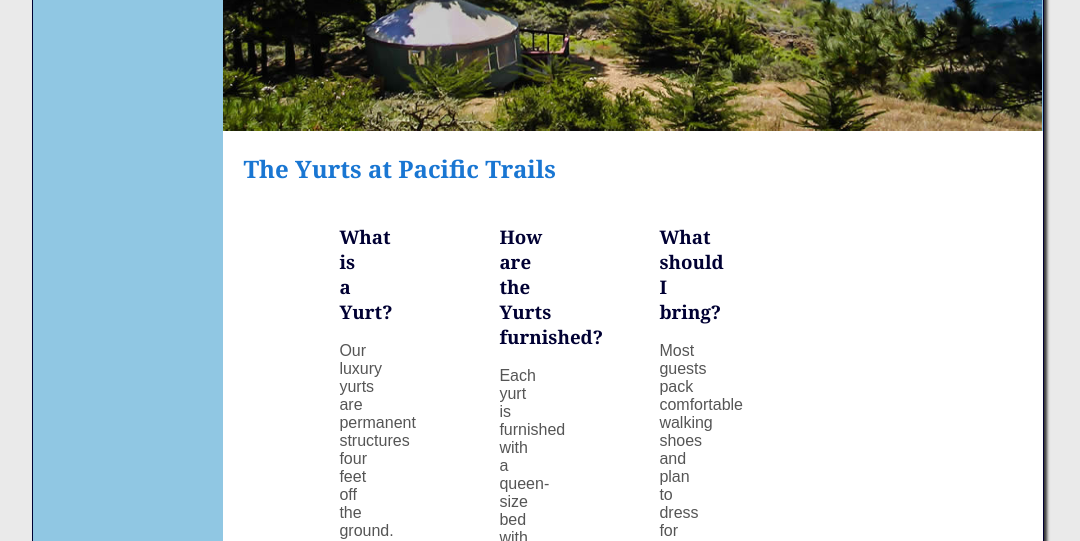
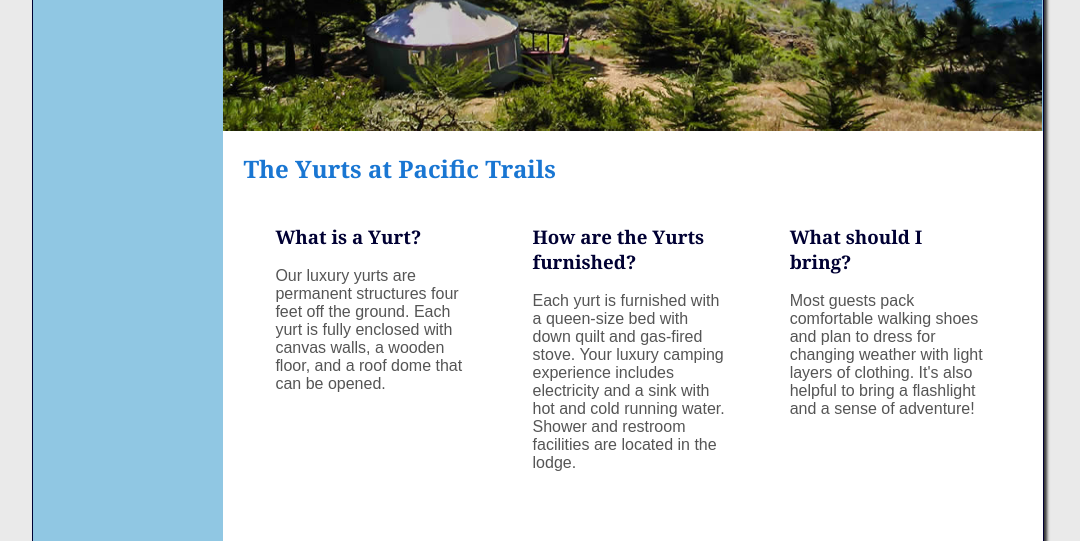
Before and after one commit to stawfox64/chapter-7-assignment, a plain HTML site: page yurts.html in a window 1280 px wide. Shown: the part 238-779 px from the top of the page, without its empty margins (102-1182 px from the left). Drawn offline with Linux system fonts and the light colour scheme.

Commit message:
Add files via upload

```diff
--- a/pacific.css
+++ b/pacific.css
@@ -68,12 +68,12 @@ main{
     display: block;
     overflow:auto;
 }
-section{
+section {
     float: left;
-padding-left: 6em;
-padding-right: 4em;
-width: 15px;
-}
+    padding-left: 2em;
+    padding-right: 2em;
+    width: 33%;
+  }
 h1{
     font-size: 3em;
     letter-spacing: 0.25em;
```
Also changed, not shown: index.html (+3 -3 lines).
